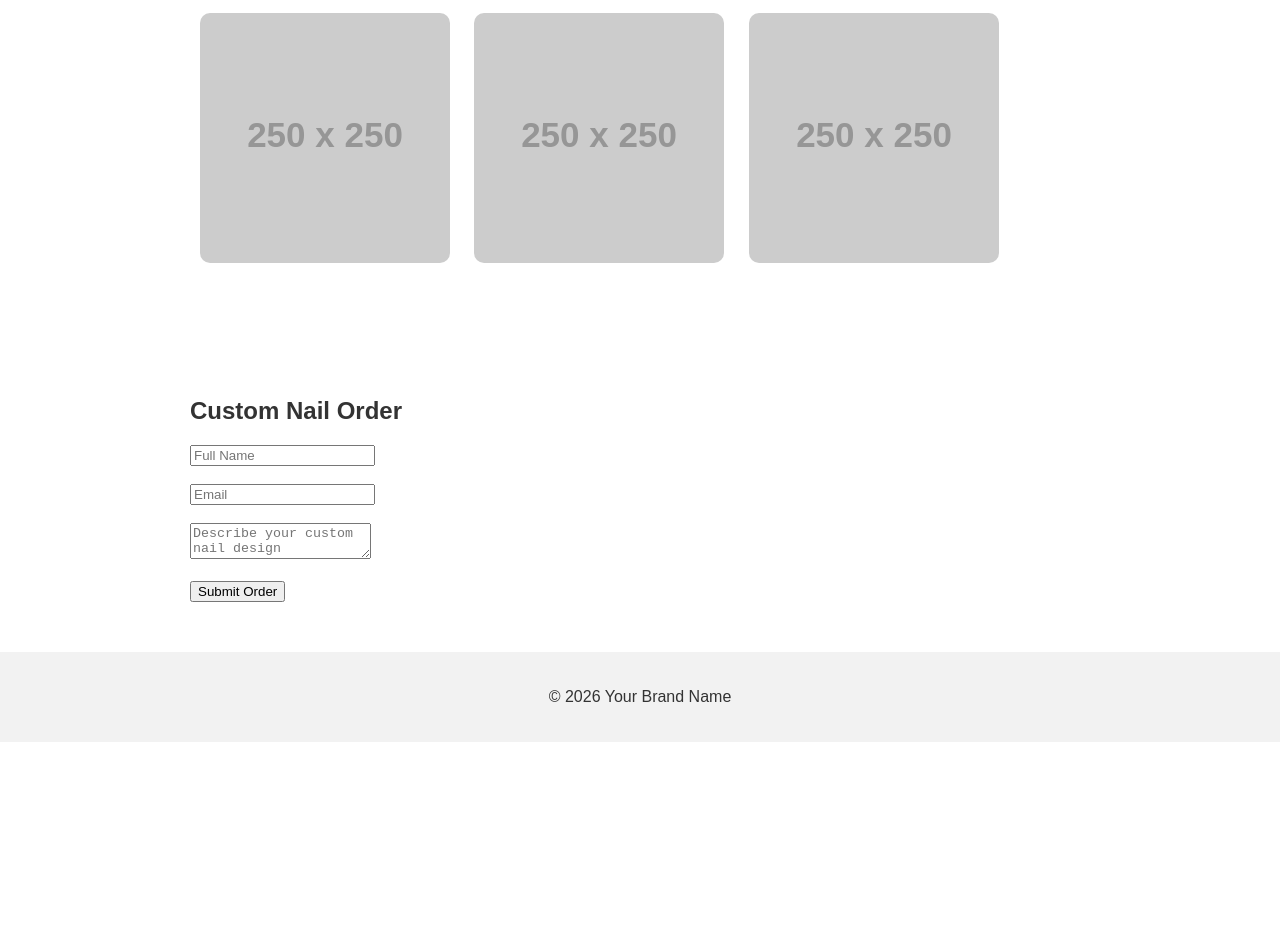
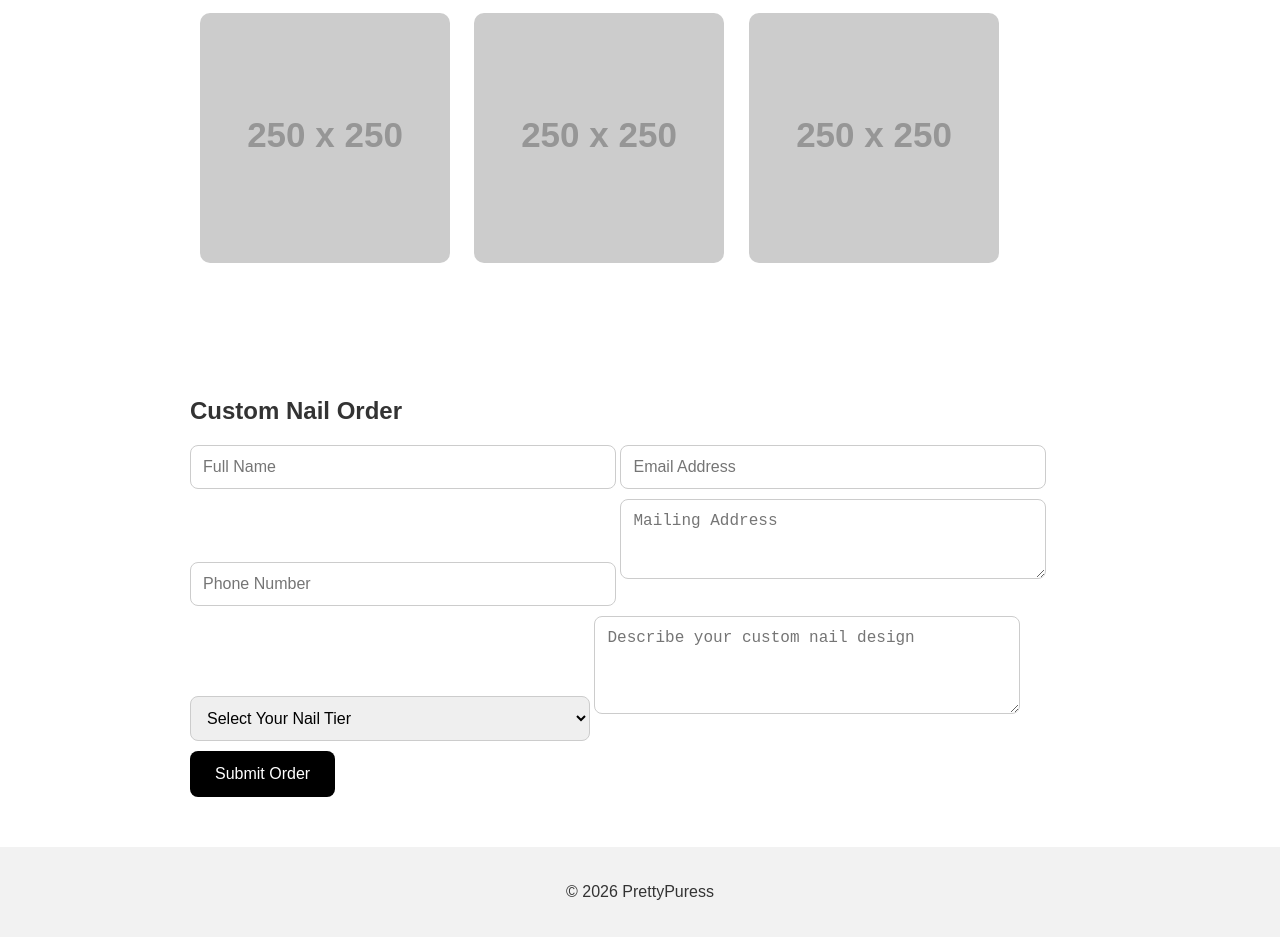
Before and after one commit to prettypuress/prettypuress.github.io, a plain HTML site: page index.html in a window 1280 px wide. Shown: the part 643-1580 px from the top of the page. Before the commit the page ends 1385 px from the top, so only its background shows below. Drawn offline with Linux system fonts and the light colour scheme; placeholder pictures from the web are drawn by us.

Commit message:
Update index.html

```diff
--- a/index.html
+++ b/index.html
@@ -4,7 +4,10 @@
 <meta charset="UTF-8">
 <title>Pretty Puress | Luxury Puress-On Nails</title>
 <meta name="viewport" content="width=device-width, initial-scale=1">
-  <style>body {
+
+<style>
+
+body {
   font-family: Arial, sans-serif;
   margin: 0;
   background: #fff;
@@ -49,6 +52,33 @@ a.button {
   border-radius: 6px;
 }
 
+/* FORM STYLING */
+form input,
+form textarea,
+form select {
+  width: 100%;
+  max-width: 400px;
+  padding: 12px;
+  margin-bottom: 10px;
+  border-radius: 8px;
+  border: 1px solid #ccc;
+  font-size: 16px;
+}
+
+form button {
+  background: black;
+  color: white;
+  border: none;
+  padding: 14px 25px;
+  border-radius: 8px;
+  font-size: 16px;
+  cursor: pointer;
+}
+
+form button:hover {
+  background: #3b003b;
+}
+
 /* CONTENT SECTIONS */
 section {
   padding: 50px 20px;
@@ -86,13 +116,18 @@ footer {
 
 </style>
 </head>
+
 <body>
 
 <header class="hero site-header">
+
 <img src="logo.png" alt="PrettyPuress Logo" class="logo">
 
 <h1>PrettyPuress</h1>
-<p class="hero-subtitle">Luxury Custom PURESS-On Nails Made For You</p>
+
+<p class="hero-subtitle">
+Luxury Custom PURESS-On Nails Made For You
+</p>
 
 <a class="button" href="#order">Order Custom Nails</a>
 
@@ -100,6 +135,7 @@ footer {
 
 <section>
 <h2>Our Sets</h2>
+
 <div class="gallery">
 <img src="https://via.placeholder.com/250" alt="Nail set">
 <img src="https://via.placeholder.com/250" alt="Nail set">
@@ -108,25 +144,38 @@ footer {
 </section>
 
 <section id="order">
+
 <h2>Custom Nail Order</h2>
+
 <form action="https://formspree.io/f/xqeeyvkq" method="POST">
 
 <input type="hidden" name="_redirect" value="https://prettypuress.com">
 
-  <input type="text" name="name" placeholder="Full Name" required><br><br>
+<input type="text" name="name" placeholder="Full Name" required>
 
-  <input type="email" name="email" placeholder="Email" required><br><br>
+<input type="email" name="email" placeholder="Email Address" required>
 
-  <textarea name="details" placeholder="Describe your custom nail design" required></textarea><br><br>
+<input type="tel" name="phone" placeholder="Phone Number" required>
+
+<textarea name="address" placeholder="Mailing Address" rows="3" required></textarea>
+
+<select name="tier" required>
+<option value="">Select Your Nail Tier</option>
+<option value="Tier 1 - $35">Tier 1 — $35.00</option>
+<option value="Tier 2 - $50">Tier 2 — $50.00</option>
+<option value="Tier 3 - $75">Tier 3 — $75.00</option>
+</select>
+
+<textarea name="details" placeholder="Describe your custom nail design" rows="4" required></textarea>
 
 <button type="submit">Submit Order</button>
-  </form><input type="hidden" name="_redirect" value="https://yourdomain.com/thank-you.html">
+
 </form>
 
 </section>
 
 <footer>
-  <p>© 2026 Your Brand Name</p>
+<p>© 2026 PrettyPuress</p>
 </footer>
 
 </body>
```
Lines whose indentation alone changed are shown as unchanged.
